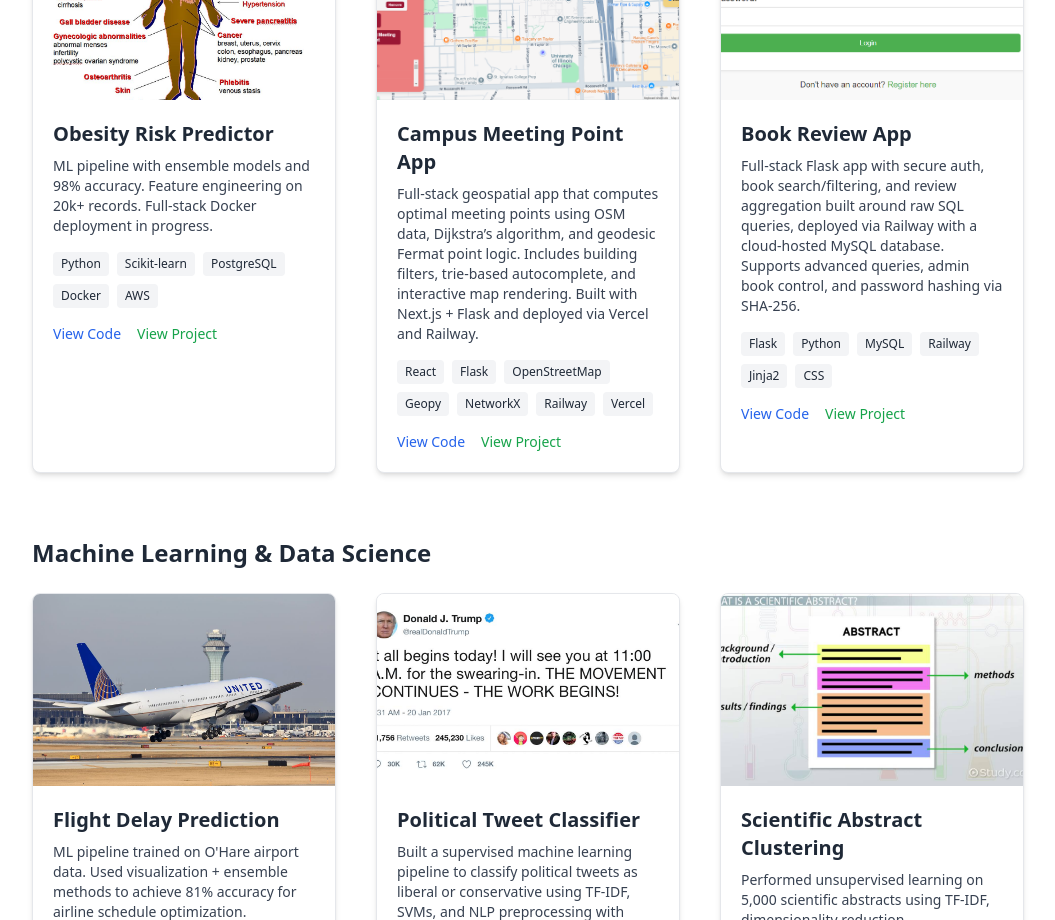
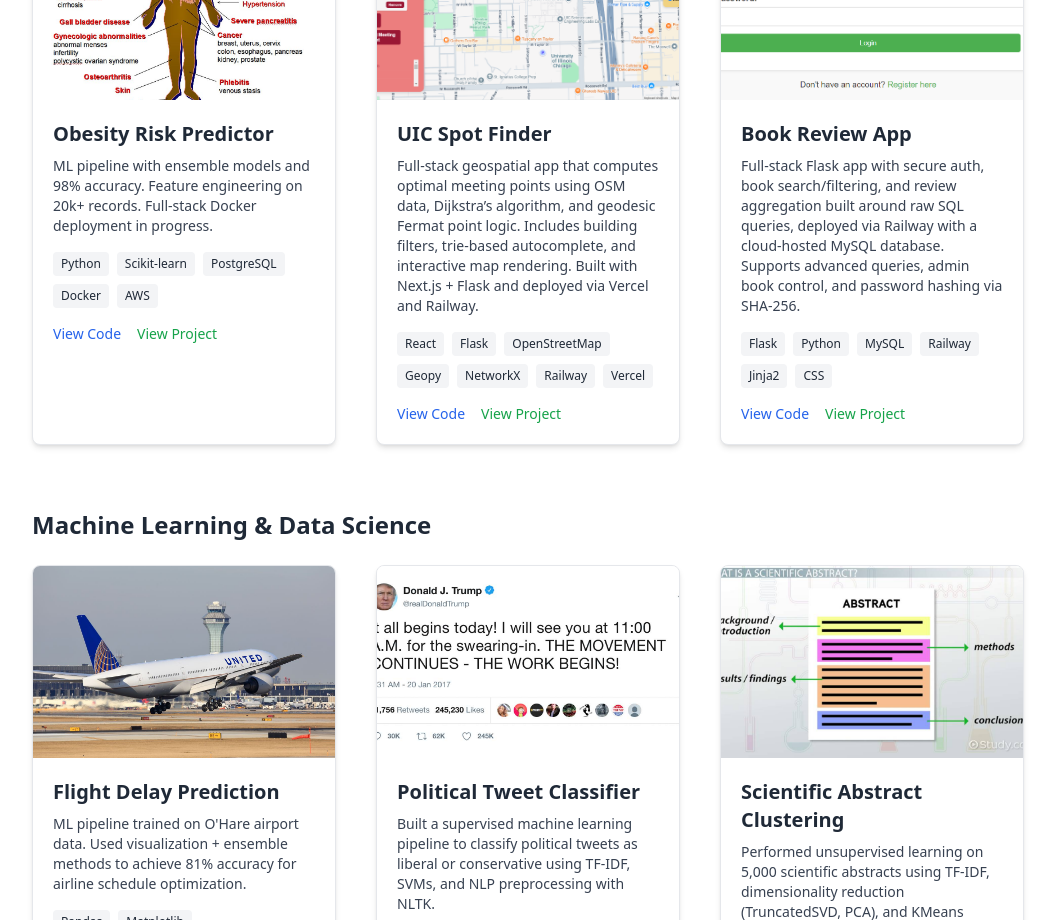
Before and after one commit to mohammadnusairat/Landing-Page, a React (Vite) app: page / in a window 1280 px wide. Shown: the part 3140-4060 px from the top of the page, without its empty margins (112-1167 px from the left). Built offline with nearby package versions, Linux system fonts and the light colour scheme.

Commit message:
fixed campus app name

```diff
--- a/src/sections/Projects.tsx
+++ b/src/sections/Projects.tsx
@@ -12,7 +12,7 @@
       live: "/CS412_Final_Project.pdf"
     },
     {
-      title: "Campus Meeting Point App",
+      title: "UIC Spot Finder",
       description: "Full-stack geospatial app that computes optimal meeting points using OSM data, Dijkstra’s algorithm, and geodesic Fermat point logic. Includes building filters, trie-based autocomplete, and interactive map rendering. Built with Next.js + Flask and deployed via Vercel and Railway.",
       tech: ["React", "Flask", "OpenStreetMap", "Geopy", "NetworkX", "Railway", "Vercel"],
       image: "/campus-app.png",
```
